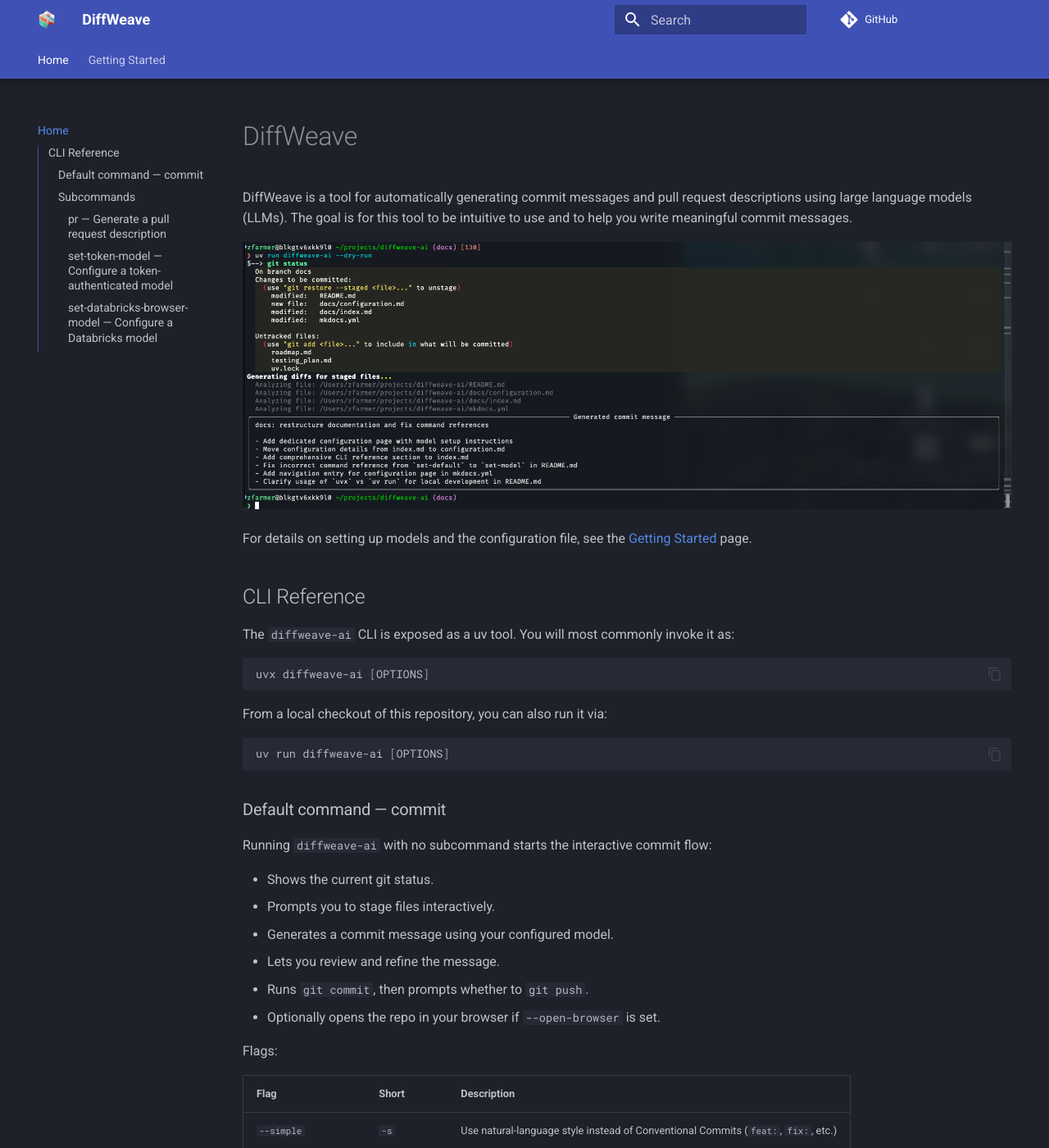
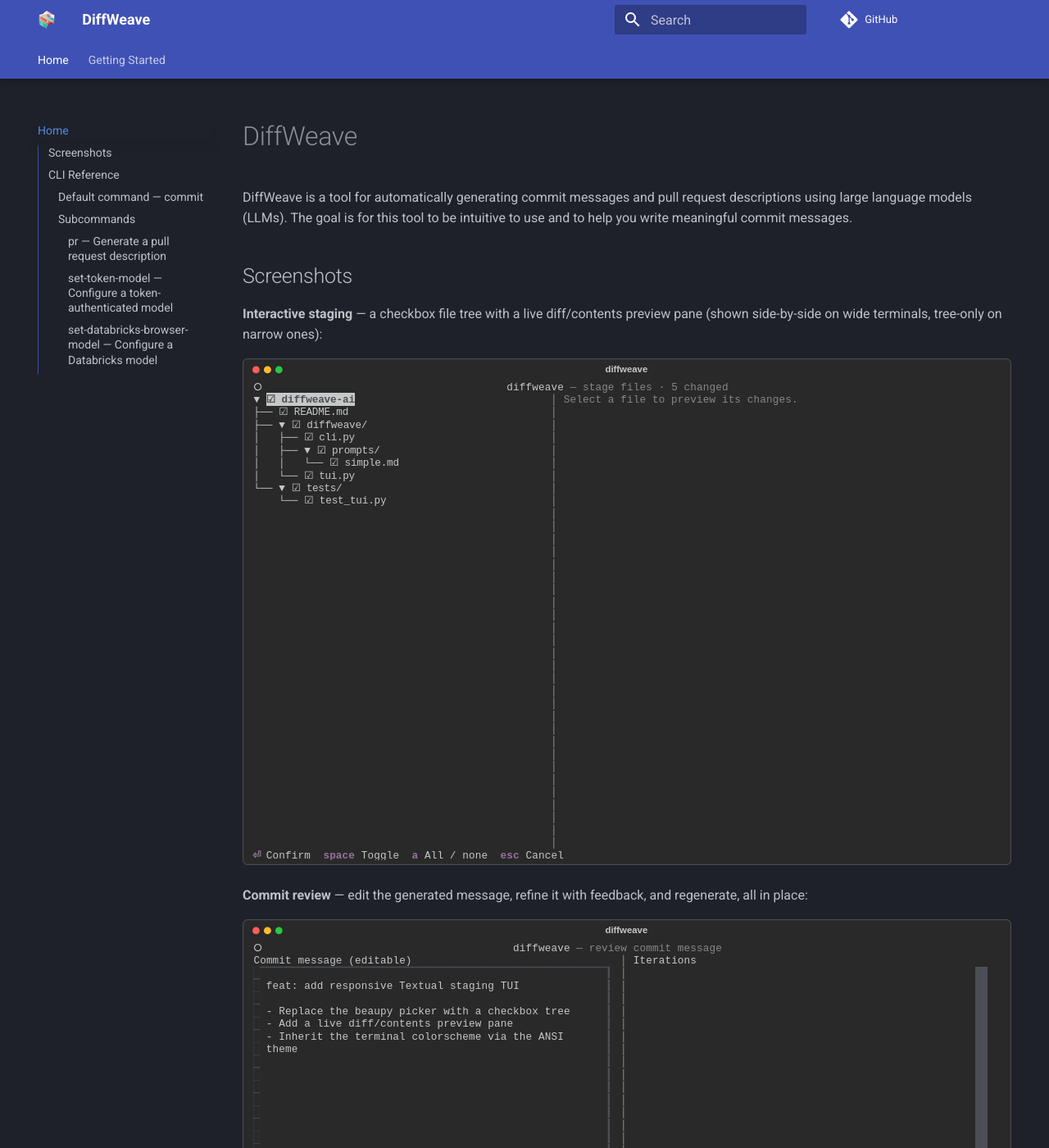
Before and after one commit to block/diffweave-ai, an MkDocs documentation site: the page built from docs/index.md, in a window 1280 px wide and 1400 px high. Shown: the whole window at 82% size. Built offline with MkDocs 1.6.1 and Material for MkDocs 9.7.7, drawn with Linux system fonts in a browser that asks for light colours; comment, search, counter and statistics services are not loaded; some of the changed text lies outside the part shown.

Commit message:
docs: add TUI screenshots and bump to 2.1.1 (#16)
Replace the old demo.png with the three TUI screenshot SVGs (staging
tree, commit review, commit result) in the README and docs, update the
interactive-flow descriptions for the new staging/review TUIs, and drop
the now-removed optional tree dependency from installation docs.

Bump version 2.1.0 -> 2.1.1.

```diff
--- a/docs/index.md
+++ b/docs/index.md
@@ -3,7 +3,19 @@
 DiffWeave is a tool for automatically generating commit messages and pull request descriptions using large language models (LLMs).
 The goal is for this tool to be intuitive to use and to help you write meaningful commit messages.
 
-![png](images/demo.png)
+## Screenshots
+
+**Interactive staging** — a checkbox file tree with a live diff/contents preview pane (shown side-by-side on wide terminals, tree-only on narrow ones):
+
+![DiffWeave staging TUI](screenshots/1-staging-tree.svg)
+
+**Commit review** — edit the generated message, refine it with feedback, and regenerate, all in place:
+
+![DiffWeave commit review TUI](screenshots/2-commit-review.svg)
+
+**Commit & push** — the commit and push run live inside the TUI with status updates:
+
+![DiffWeave commit result TUI](screenshots/3-commit-result.svg)
 
 For details on setting up models and the configuration file, see the
 [Getting Started](installation.md) page.
@@ -27,10 +39,10 @@
 Running `diffweave-ai` with no subcommand starts the interactive commit flow:
 
 - Shows the current git status.
-- Prompts you to stage files interactively.
+- Opens an interactive staging TUI — a checkbox file tree with a live diff/contents preview pane.
 - Generates a commit message using your configured model.
-- Lets you review and refine the message.
-- Runs `git commit`, then prompts whether to `git push`.
+- Opens a review TUI to edit, refine with feedback, and regenerate the message.
+- Runs `git commit` and `git push` live from the review screen.
 - Optionally opens the repo in your browser if `--open-browser` is set.
 
 Flags:
--- a/pyproject.toml
+++ b/pyproject.toml
@@ -4,7 +4,7 @@
     {name="Zoë Farmer", email="zfarmer@squareup.com"},
     {name="Chase Hudson", email="chasehudson@squareup.com"},
 ]
-version = "2.1.0"
+version = "2.1.1"
 description = "Assists with git workflows using LLMs."
 readme = "README.md"
 requires-python = ">=3.9"
```
Also changed, not shown: README.md (+18 -4 lines), docs/installation.md (+0 -1 lines).
